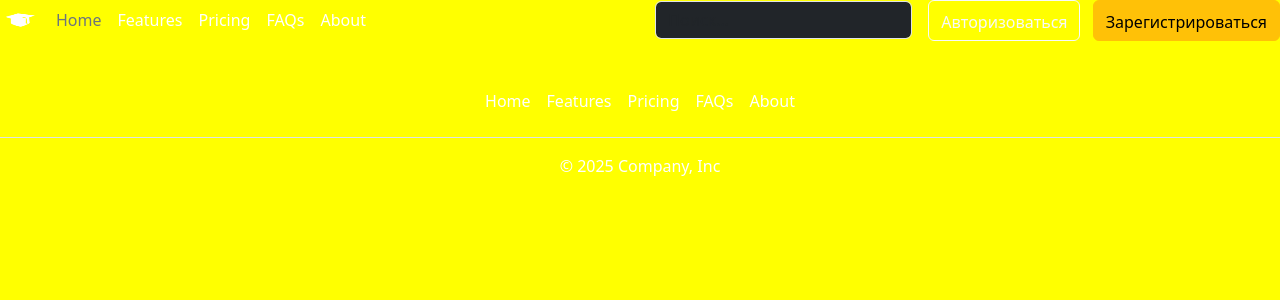
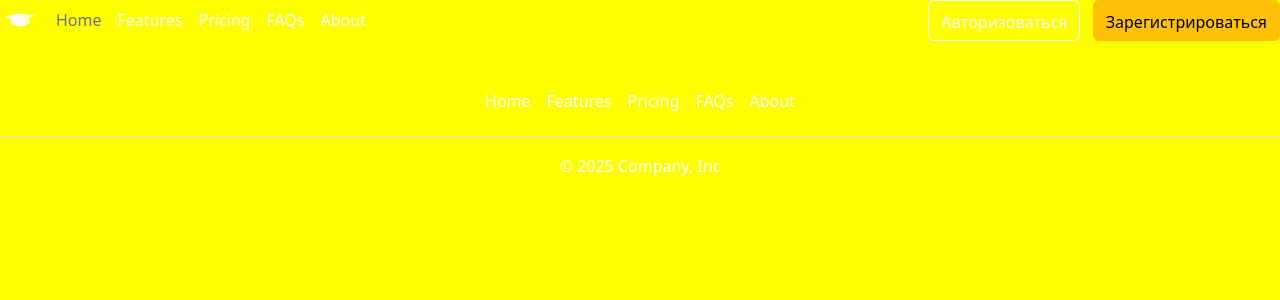
Before and after one commit to AffectVladislav/flask_prod, a Flask app: template app/templates/main/base.html in a window 1280 px wide. Shown: the top 300 px of the page. Run offline with Flask 3, Linux system fonts and the light colour scheme; the template is opened without the code that fills it, so the values that code supplies are empty; some libraries are stand-ins or nearby versions.

Commit message:
removed search

```diff
--- a/app/templates/main/_header.html
+++ b/app/templates/main/_header.html
@@ -18,10 +18,6 @@
                 style="vertical-align: inherit;">About</font></font></a></li>
     </ul>
 
-    <form class="col-12 col-lg-auto mb-3 mb-lg-0 me-lg-3" role="search">
-      <input type="search" class="form-control form-control-dark text-bg-dark" placeholder="Поиск..." aria-label="Поиск">
-    </form>
-
     <div class="text-end">
       <button type="button" class="btn btn-outline-light me-2"><font style="vertical-align: inherit;"><font style="vertical-align: inherit;">Авторизоваться</font></font></button>
       <button type="button" class="btn btn-warning"><font style="vertical-align: inherit;"><font style="vertical-align: inherit;">Зарегистрироваться</font></font></button>
```
